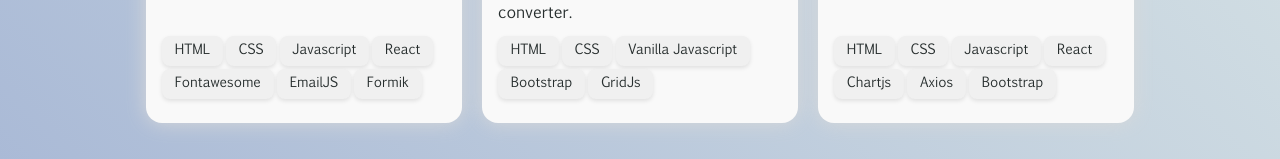
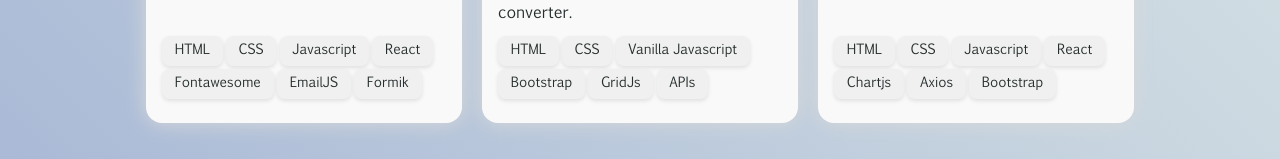
Before and after one commit to monsieurlopez/site_web_2.0, a React (Create React App) app: page / in a window 1280 px wide. Shown: the part 788-947 px from the top of the page. Built offline with nearby package versions, Linux system fonts and the light colour scheme; a web font is replaced by a local one.

Commit message:
<fix> update description card IN-CODE-COIN

```diff
--- a/src/components/pages/Home/Portfolio.jsx
+++ b/src/components/pages/Home/Portfolio.jsx
@@ -31,7 +31,7 @@ const proyects = [
     github: "https://github.com/IN-CODE-COIN/in-code-solutions",
     description: `
       The users can access updated information on cryptocurrencies and fiat currencies. The platform provides real-time prices, relevant news, and useful tools such as a currency converter.`,
-    badges: ["HTML", "CSS", "Vanilla Javascript", "Bootstrap", "GridJs"],
+    badges: ["HTML", "CSS", "Vanilla Javascript", "Bootstrap", "GridJs", "APIs"],
   },
   {
     name: "Population Charts",
```
